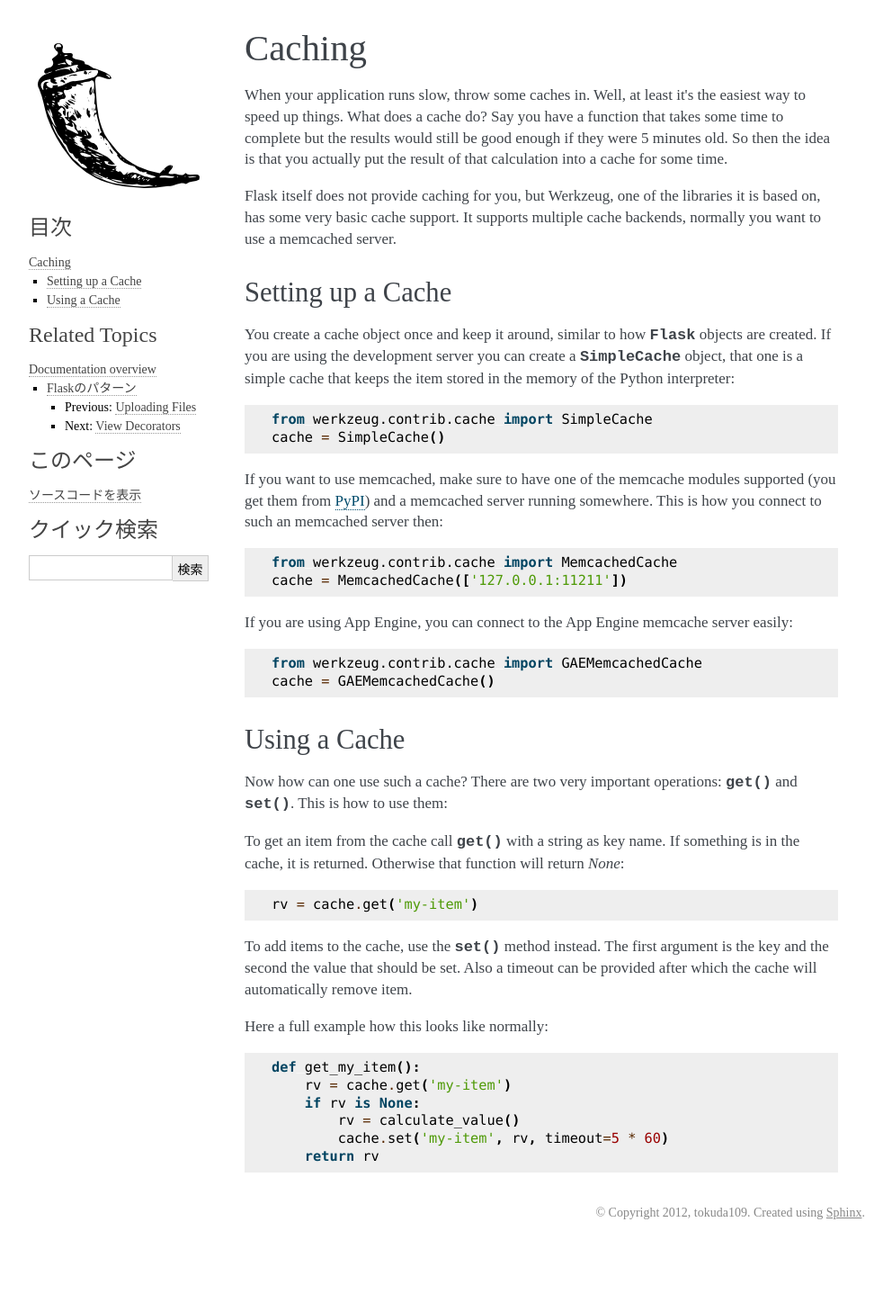
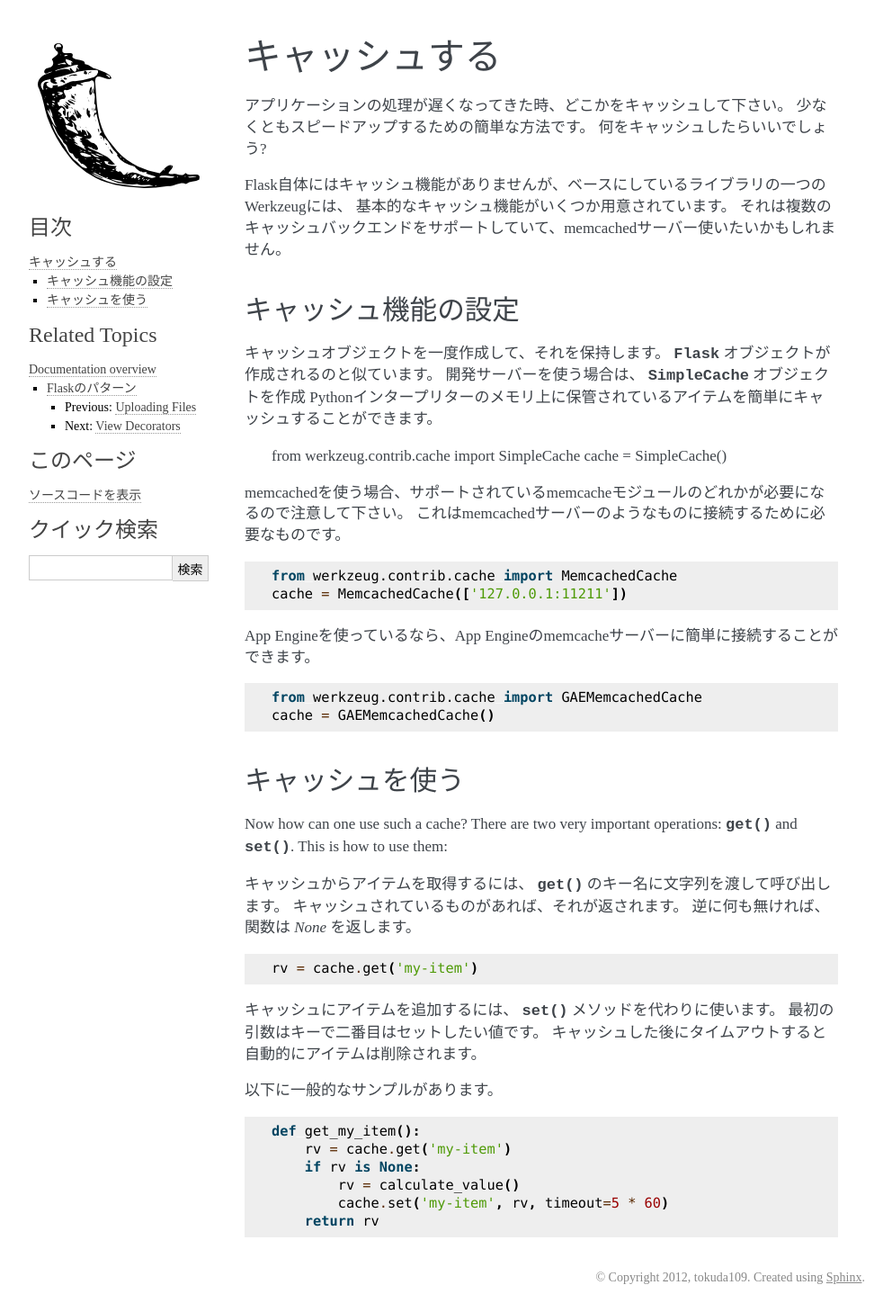
Before and after one commit to tokuda109/flask-docs-ja, a Sphinx documentation site: the page built from docs/patterns/caching.rst, in a window 1280 px wide. Shown: the whole page at 90% size, without its empty margins (148-1140 px from the left). Built offline with Sphinx 7.4.7, drawn with Linux system fonts in a browser that asks for light colours; before the commit the page ends 1386 px from its top, so only the background shows below that.

Commit message:
Translated caching of patterns section

```diff
--- a/docs/patterns/caching.rst
+++ b/docs/patterns/caching.rst
@@ -1,65 +1,104 @@
 .. _caching-pattern:
 
-Caching
-=======
+キャッシュする
+=================
 
-When your application runs slow, throw some caches in.  Well, at least
-it's the easiest way to speed up things.  What does a cache do?  Say you
-have a function that takes some time to complete but the results would
-still be good enough if they were 5 minutes old.  So then the idea is that
-you actually put the result of that calculation into a cache for some
-time.
+.. Caching
+   =======
 
-Flask itself does not provide caching for you, but Werkzeug, one of the
-libraries it is based on, has some very basic cache support.  It supports
-multiple cache backends, normally you want to use a memcached server.
+.. When your application runs slow, throw some caches in.  Well, at least
+   it's the easiest way to speed up things.  What does a cache do?  Say you
+   have a function that takes some time to complete but the results would
+   still be good enough if they were 5 minutes old.  So then the idea is that
+   you actually put the result of that calculation into a cache for some
+   time.
 
-Setting up a Cache
-------------------
+アプリケーションの処理が遅くなってきた時、どこかをキャッシュして下さい。
+少なくともスピードアップするための簡単な方法です。
+何をキャッシュしたらいいでしょう?
 
-You create a cache object once and keep it around, similar to how
-:class:`~flask.Flask` objects are created.  If you are using the
-development server you can create a
-:class:`~werkzeug.contrib.cache.SimpleCache` object, that one is a simple
-cache that keeps the item stored in the memory of the Python interpreter::
+
+.. Flask itself does not provide caching for you, but Werkzeug, one of the
+   libraries it is based on, has some very basic cache support.  It supports
+   multiple cache backends, normally you want to use a memcached server.
+
+Flask自体にはキャッシュ機能がありませんが、ベースにしているライブラリの一つのWerkzeugには、
+基本的なキャッシュ機能がいくつか用意されています。
+それは複数のキャッシュバックエンドをサポートしていて、memcachedサーバー使いたいかもしれません。
+
+.. Setting up a Cache
+   ------------------
+
+キャッシュ機能の設定
+------------------------------------
+
+.. You create a cache object once and keep it around, similar to how
+   :class:`~flask.Flask` objects are created.  If you are using the
+   development server you can create a
+   :class:`~werkzeug.contrib.cache.SimpleCache` object, that one is a simple
+   cache that keeps the item stored in the memory of the Python interpreter::
+
+キャッシュオブジェクトを一度作成して、それを保持します。
+:class:`~flask.Flask` オブジェクトが作成されるのと似ています。
+開発サーバーを使う場合は、 :class:`~werkzeug.contrib.cache.SimpleCache` オブジェクトを作成
+Pythonインタープリターのメモリ上に保管されているアイテムを簡単にキャッシュすることができます。
 
     from werkzeug.contrib.cache import SimpleCache
     cache = SimpleCache()
 
-If you want to use memcached, make sure to have one of the memcache modules
-supported (you get them from `PyPI <http://pypi.python.org/>`_) and a
-memcached server running somewhere.  This is how you connect to such an
-memcached server then::
+.. If you want to use memcached, make sure to have one of the memcache modules
+   supported (you get them from `PyPI <http://pypi.python.org/>`_) and a
+   memcached server running somewhere.  This is how you connect to such an
+   memcached server then::
+
+memcachedを使う場合、サポートされているmemcacheモジュールのどれかが必要になるので注意して下さい。
+これはmemcachedサーバーのようなものに接続するために必要なものです。 ::
 
     from werkzeug.contrib.cache import MemcachedCache
     cache = MemcachedCache(['127.0.0.1:11211'])
 
-If you are using App Engine, you can connect to the App Engine memcache
-server easily::
+.. If you are using App Engine, you can connect to the App Engine memcache
+   server easily::
+
+App Engineを使っているなら、App Engineのmemcacheサーバーに簡単に接続することができます。 ::
 
     from werkzeug.contrib.cache import GAEMemcachedCache
     cache = GAEMemcachedCache()
 
-Using a Cache
--------------
+.. Using a Cache
+   -------------
+
+キャッシュを使う
+--------------------------
 
 Now how can one use such a cache?  There are two very important
 operations: :meth:`~werkzeug.contrib.cache.BaseCache.get` and
 :meth:`~werkzeug.contrib.cache.BaseCache.set`.  This is how to use them:
 
-To get an item from the cache call
-:meth:`~werkzeug.contrib.cache.BaseCache.get` with a string as key name.
-If something is in the cache, it is returned.  Otherwise that function
-will return `None`::
+.. To get an item from the cache call
+   :meth:`~werkzeug.contrib.cache.BaseCache.get` with a string as key name.
+   If something is in the cache, it is returned.  Otherwise that function
+   will return `None`::
+
+キャッシュからアイテムを取得するには、
+:meth:`~werkzeug.contrib.cache.BaseCache.get` のキー名に文字列を渡して呼び出します。
+キャッシュされているものがあれば、それが返されます。
+逆に何も無ければ、関数は `None` を返します。 ::
 
     rv = cache.get('my-item')
 
-To add items to the cache, use the :meth:`~werkzeug.contrib.cache.BaseCache.set`
-method instead.  The first argument is the key and the second the value
-that should be set.  Also a timeout can be provided after which the cache
-will automatically remove item.
+.. To add items to the cache, use the :meth:`~werkzeug.contrib.cache.BaseCache.set`
+   method instead.  The first argument is the key and the second the value
+   that should be set.  Also a timeout can be provided after which the cache
+   will automatically remove item.
 
-Here a full example how this looks like normally::
+キャッシュにアイテムを追加するには、 :meth:`~werkzeug.contrib.cache.BaseCache.set` メソッドを代わりに使います。
+最初の引数はキーで二番目はセットしたい値です。
+キャッシュした後にタイムアウトすると自動的にアイテムは削除されます。
+
+.. Here a full example how this looks like normally::
+
+以下に一般的なサンプルがあります。 ::
 
     def get_my_item():
         rv = cache.get('my-item')
```
